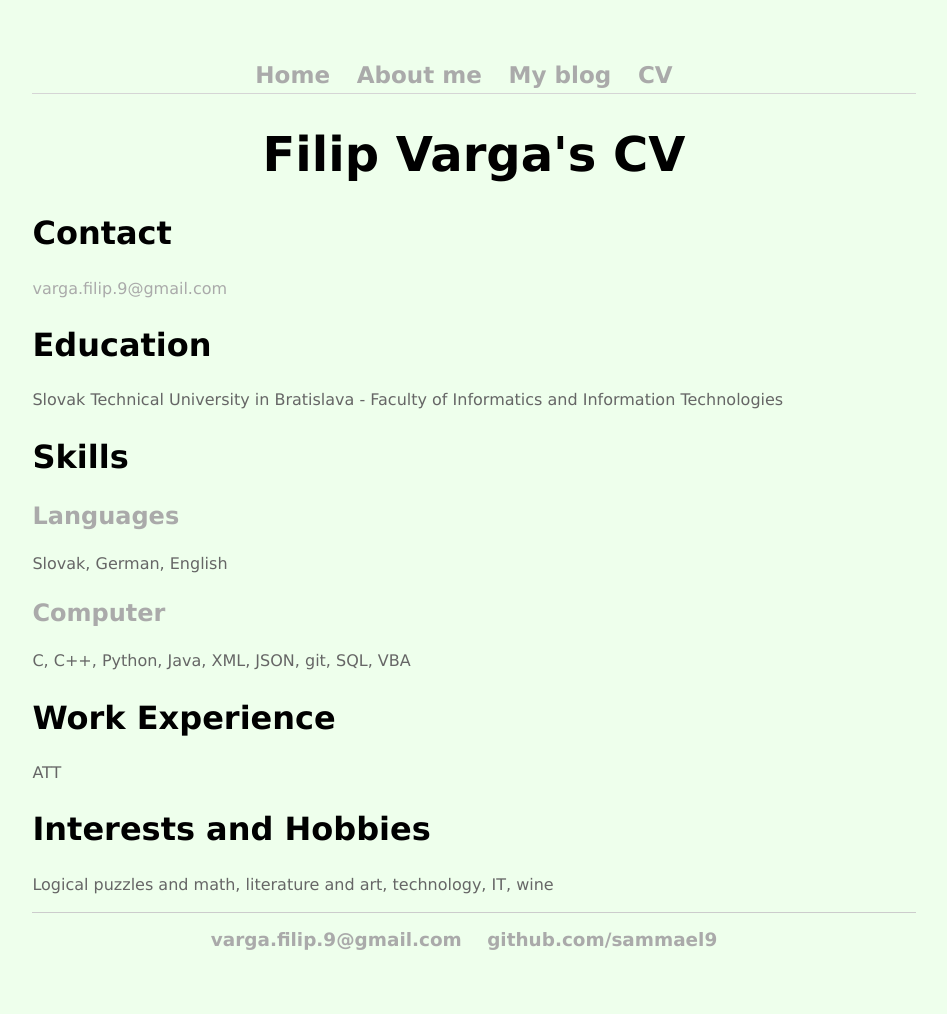
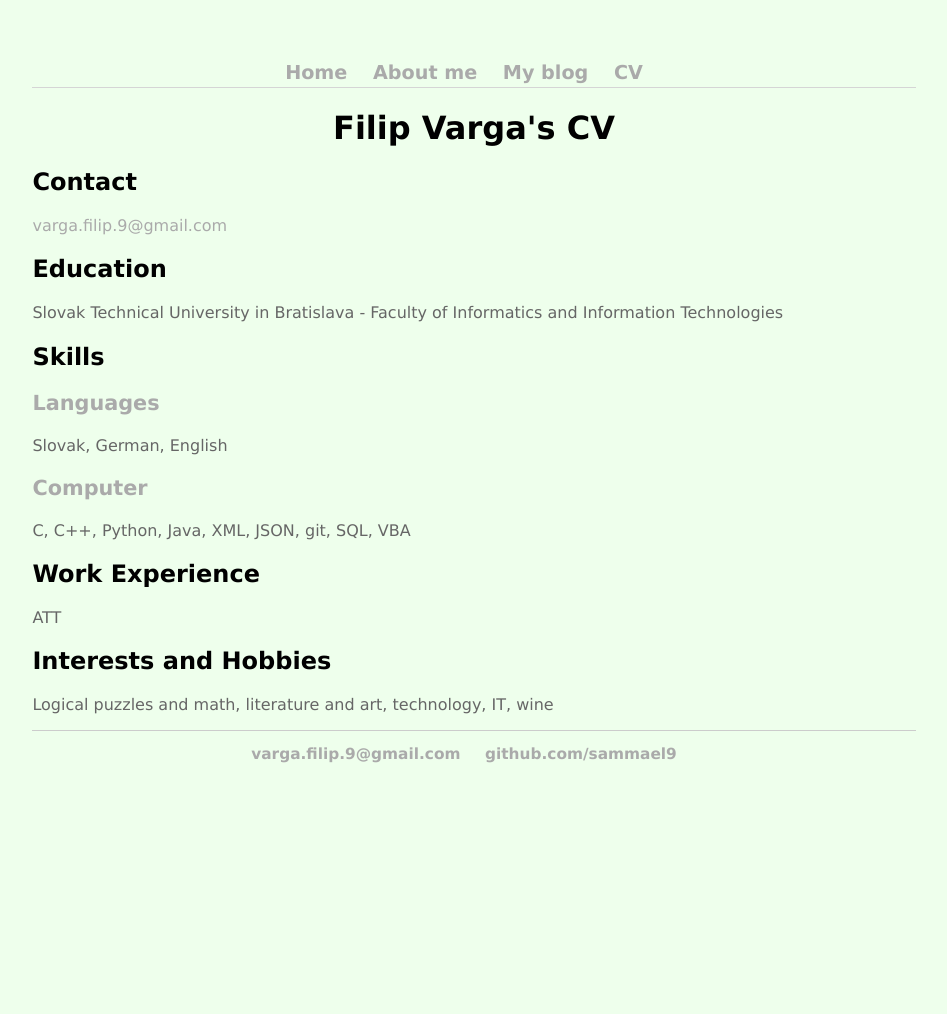
Before and after one commit to sammael9/sammael9.github.io, a Jekyll site: the page built from cv/index.html, in a window 1280 px wide. Shown: the whole page, without its empty margins (166-1113 px from the left). Built offline with Jekyll 4.4.1, drawn with Linux system fonts in a browser that asks for light colours; after the commit the page ends 900 px from its top, so only the background shows below that.

Commit message:
Update main.css

```diff
--- a/css/main.css
+++ b/css/main.css
@@ -16,7 +16,7 @@ footer ul {
     padding: 0px;
     list-style: none;
     font-weight: bold;
-    font-size: 1.2em;
+    font-size: 1em;
     text-align:center;
     line-height: 1.6em;
 }
@@ -24,7 +24,7 @@ nav ul {
     padding: 0px;
     list-style: none;
     font-weight: bold;
-    font-size: 1.2em;
+    font-size: 1em;
     border-bottom: 1px solid #d5d5d5;
     text-align:center;
     line-height: 1.6em;
@@ -42,19 +42,19 @@ a:hover {
     color: #dddddd;
 }
 h1 {
-    font-size: 3em;
+    font-size: 2em;
     text-align:center;
 }
 h2 {
-    font-size: 2em;
+    font-size: 1.5em;
 }
 h3 {
-    font-size: 1.5em;
+    font-size: 1.3em;
     color: #aaaaaa;
 }
 p {
     font-size: 1em;
-    line-height: 1.3em;
+    line-height: 1.2em;
     color: #666666;
 }
 footer {
```
